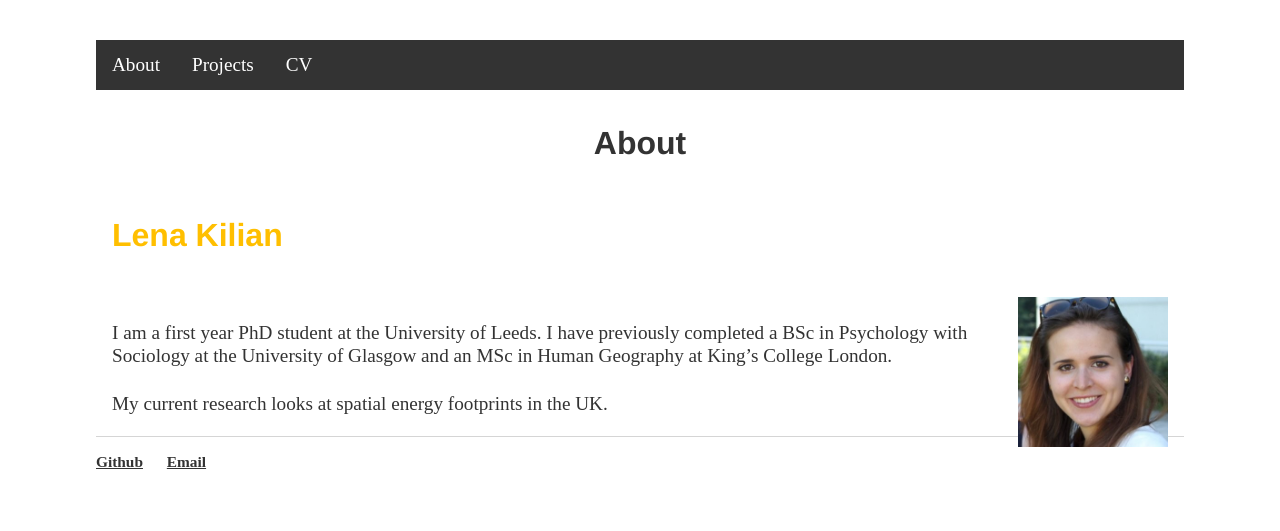
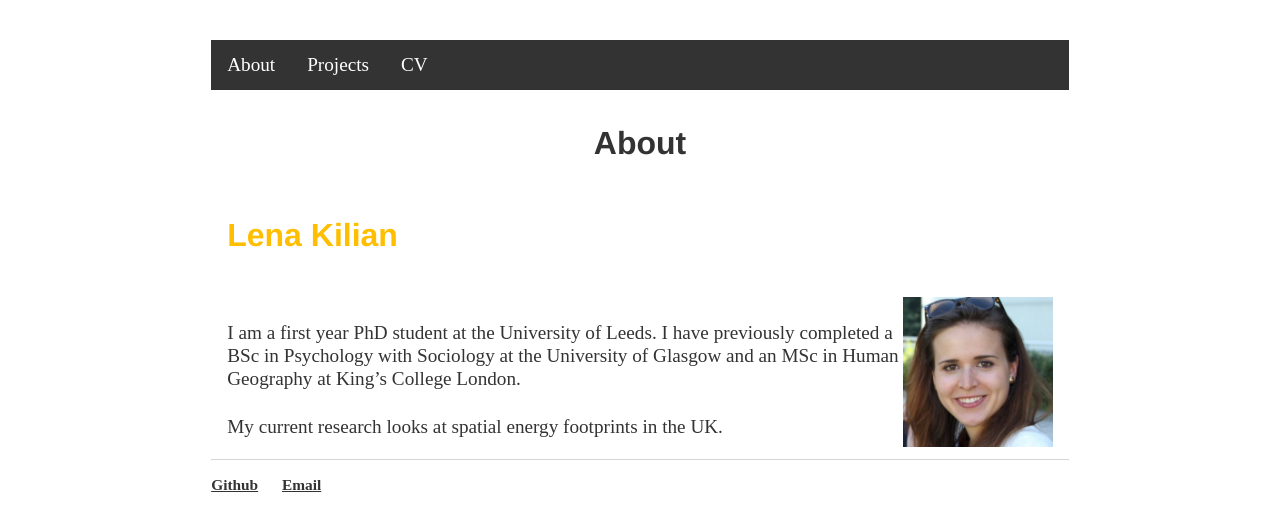
Before and after one commit to lena-kilian/lena-kilian.github.io, a Jekyll site: the page built from index.md, in a window 1280 px wide. Shown: the top 531 px of the page. Built offline with Jekyll 4.4.1, drawn with Linux system fonts in a browser that asks for light colours; our own code applies the rules of GitHub Pages for plain Markdown files.

Commit message:
Update main.css

```diff
--- a/css/main.css
+++ b/css/main.css
@@ -1,6 +1,6 @@
 body {
     margin: 40px auto;
-    width: 85%;
+    width: 67%;
 }
 
  /* Navbar container */
```
